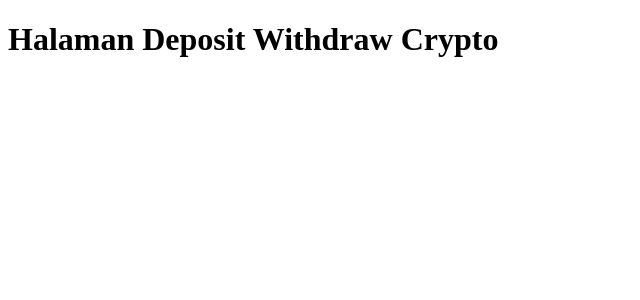
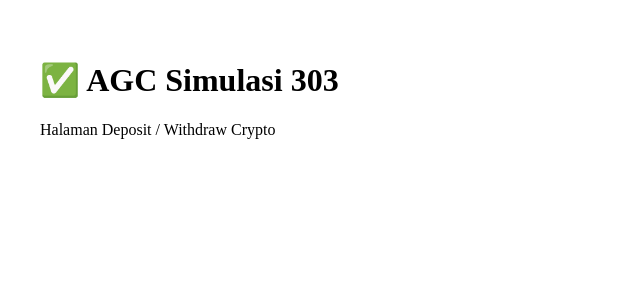
Before and after one commit to dhenynteam-wq/agc-simulasi-303, a Next.js app: page /video/dpwd-crypto in a window 1280 px wide. Shown: the top 300 px of the page, without its empty margins (0-640 px from the left). Built offline with nearby package versions, Linux system fonts and the light colour scheme.

Commit message:
Update dpwd-crypto.js

```diff
--- a/pages/video/dpwd-crypto.js
+++ b/pages/video/dpwd-crypto.js
@@ -1,3 +1,8 @@
 export default function Page() {
-  return <h1>Halaman Deposit Withdraw Crypto</h1>
+  return (
+    <div style={{ padding: '2rem' }}>
+      <h1>✅ AGC Simulasi 303</h1>
+      <p>Halaman Deposit / Withdraw Crypto</p>
+    </div>
+  );
 }
```
